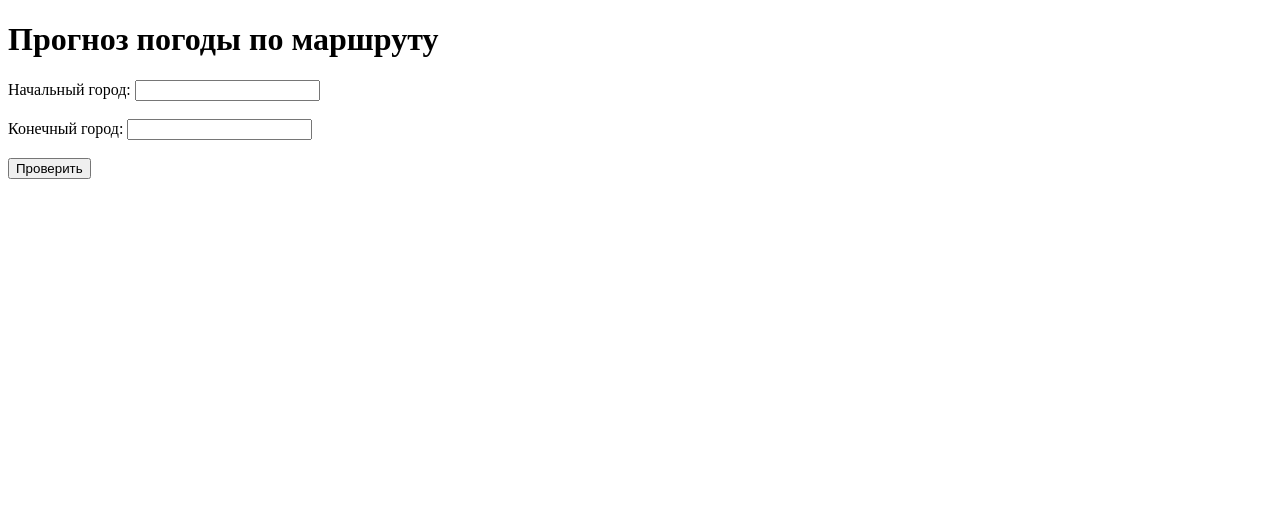
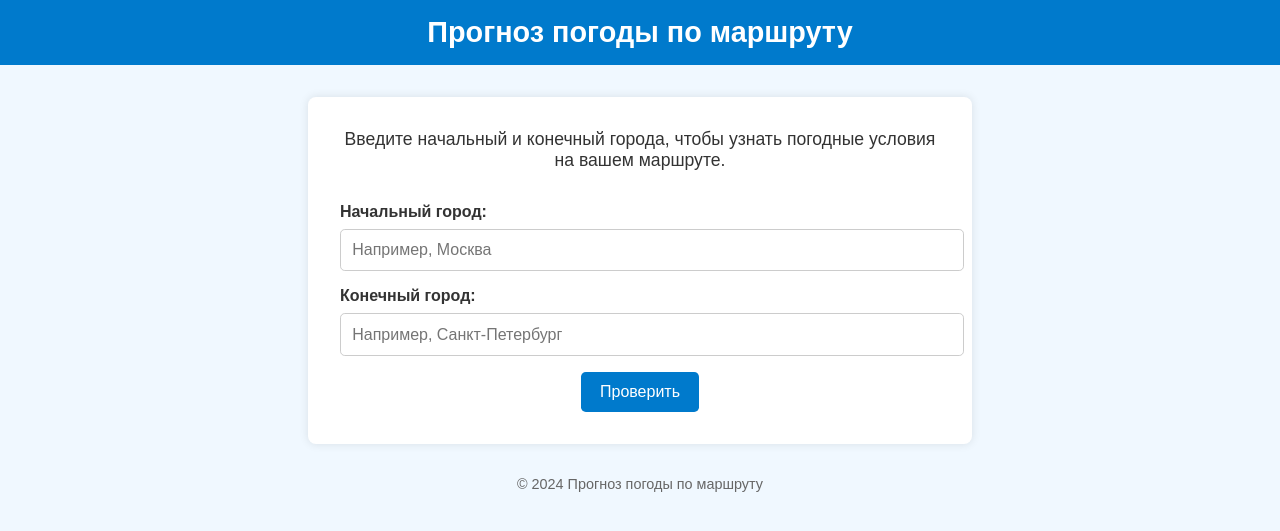
Before and after one commit to trolloloshka12/my_weather_project, a Flask app: page / in a window 1280 px wide. Shown: the top 531 px of the page. Run offline with Flask 2, Linux system fonts and the light colour scheme.

Commit message:
Обновил HTML шаблон и улучшил дизайн

```diff
--- a/templates/index.html
+++ b/templates/index.html
@@ -2,18 +2,96 @@
 <html lang="ru">
 <head>
     <meta charset="UTF-8">
+    <meta name="viewport" content="width=device-width, initial-scale=1.0">
     <title>Прогноз погоды на маршруте</title>
+    <style>
+        body {
+            font-family: Arial, sans-serif;
+            background: #f0f8ff;
+            color: #333;
+            margin: 0;
+            padding: 0;
+        }
+        header {
+            background: #007acc;
+            color: #fff;
+            padding: 1rem 0;
+            text-align: center;
+        }
+        h1 {
+            margin: 0;
+            font-size: 1.8rem;
+        }
+        .container {
+            max-width: 600px;
+            margin: 2rem auto;
+            background: #ffffff;
+            padding: 2rem;
+            border-radius: 0.5rem;
+            box-shadow: 0 0 10px rgba(0,0,0,0.1);
+        }
+        .description {
+            text-align: center;
+            font-size: 1.1rem;
+            margin-bottom: 2rem;
+        }
+        form label {
+            display: block;
+            margin-bottom: 1rem;
+            font-weight: bold;
+        }
+        form input[type="text"] {
+            width: 100%;
+            padding: 0.7rem;
+            border: 1px solid #ccc;
+            border-radius: 0.3rem;
+            font-size: 1rem;
+            margin-top: 0.5rem;
+        }
+        form input[type="submit"] {
+            background: #007acc;
+            color: #fff;
+            padding: 0.7rem 1.2rem;
+            border: none;
+            border-radius: 0.3rem;
+            cursor: pointer;
+            font-size: 1rem;
+            display: block;
+            margin: 1rem auto 0 auto;
+        }
+        form input[type="submit"]:hover {
+            background: #005a99;
+        }
+        footer {
+            text-align: center;
+            margin: 2rem 0;
+            color: #666;
+            font-size: 0.9rem;
+        }
+    </style>
 </head>
 <body>
-    <h1>Прогноз погоды по маршруту</h1>
-    <form method="POST" action="/check_route">
-        <label>Начальный город:
-            <input type="text" name="start_point" required>
-        </label><br><br>
-        <label>Конечный город:
-            <input type="text" name="end_point" required>
-        </label><br><br>
-        <input type="submit" value="Проверить">
-    </form>
+    <header>
+        <h1>Прогноз погоды по маршруту</h1>
+    </header>
+    <div class="container">
+        <div class="description">
+            Введите начальный и конечный города, чтобы узнать погодные условия на вашем маршруте.
+        </div>
+        <form method="POST" action="/check_route">
+            <label>
+                Начальный город:
+                <input type="text" name="start_point" required placeholder="Например, Москва">
+            </label>
+            <label>
+                Конечный город:
+                <input type="text" name="end_point" required placeholder="Например, Санкт-Петербург">
+            </label>
+            <input type="submit" value="Проверить">
+        </form>
+    </div>
+    <footer>
+        © 2024 Прогноз погоды по маршруту
+    </footer>
 </body>
 </html>
```
